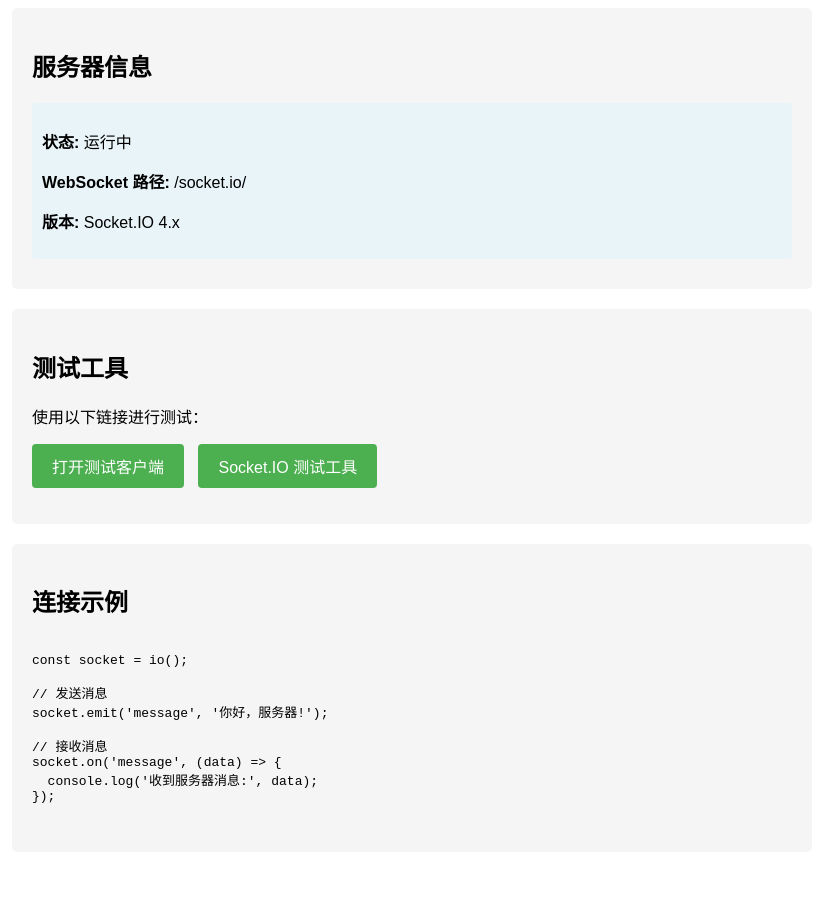
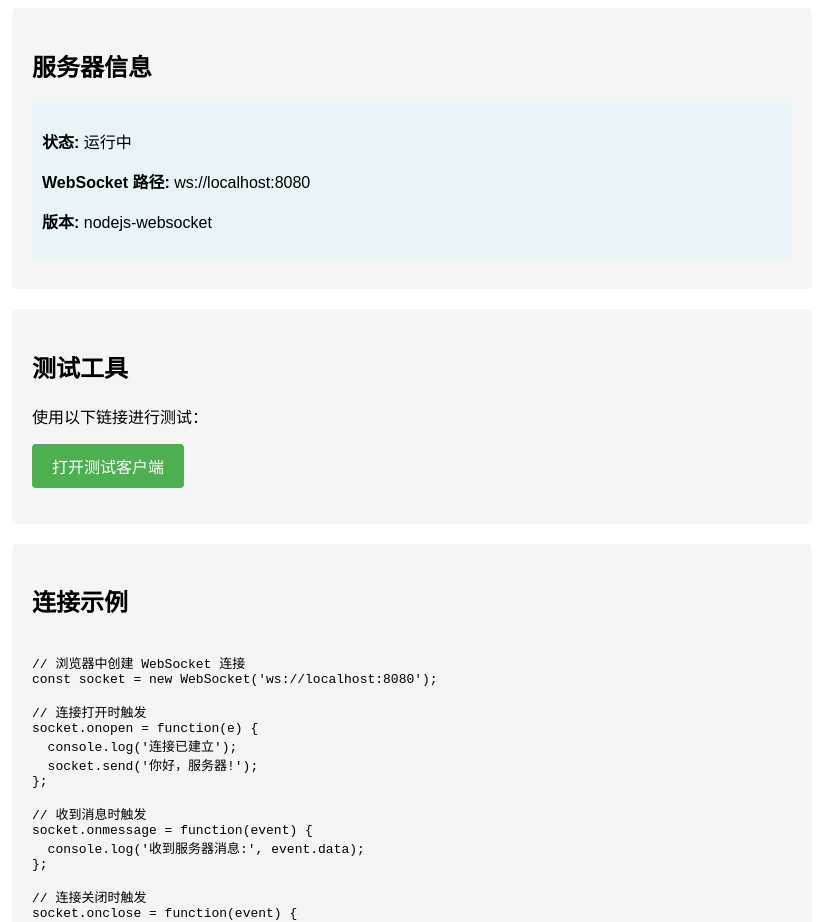
Before and after one commit to swjtumzx/tally-tool-websocket, a website: page index.html in a window 1280 px wide. Shown: the part 101-1023 px from the top of the page, without its empty margins (228-1051 px from the left). Before the commit the page ends 993 px from the top, so only its background shows below. Drawn offline with Linux system fonts and the light colour scheme.

Commit message:
使用原生ws

```diff
--- a/index.html
+++ b/index.html
@@ -3,7 +3,7 @@
   <head>
     <meta charset="UTF-8" />
     <meta name="viewport" content="width=device-width, initial-scale=1.0" />
-    <title>Socket.IO 示例</title>
+    <title>WebSocket 示例</title>
     <style>
       body {
         font-family: Arial, sans-serif;
@@ -40,14 +40,14 @@
   </head>
 
   <body>
-    <h1>Socket.IO 服务器已启动</h1>
+    <h1>WebSocket 服务器已启动</h1>
 
     <div class="box">
       <h2>服务器信息</h2>
       <div class="info">
         <p><strong>状态:</strong> 运行中</p>
-        <p><strong>WebSocket 路径:</strong> /socket.io/</p>
-        <p><strong>版本:</strong> Socket.IO 4.x</p>
+        <p><strong>WebSocket 路径:</strong> ws://localhost:8080</p>
+        <p><strong>版本:</strong> nodejs-websocket</p>
       </div>
     </div>
 
@@ -56,28 +56,40 @@
       <p>使用以下链接进行测试：</p>
       <p>
         <a href="/client.html" class="button">打开测试客户端</a>
-        <a
-          href="https://amritb.github.io/socketio-client-tool/"
-          target="_blank"
-          class="button"
-          >Socket.IO 测试工具</a
-        >
       </p>
     </div>
 
     <div class="box">
       <h2>连接示例</h2>
       <pre><code>
-const socket = io();
+// 浏览器中创建 WebSocket 连接
+const socket = new WebSocket('ws://localhost:8080');
 
-// 发送消息
-socket.emit('message', '你好，服务器!');
+// 连接打开时触发
+socket.onopen = function(e) {
+  console.log('连接已建立');
+  socket.send('你好，服务器!');
+};
 
-// 接收消息
-socket.on('message', (data) => {
-  console.log('收到服务器消息:', data);
-});
-    </code></pre>
+// 收到消息时触发
+socket.onmessage = function(event) {
+  console.log('收到服务器消息:', event.data);
+};
+
+// 连接关闭时触发
+socket.onclose = function(event) {
+  if (event.wasClean) {
+    console.log(`连接已关闭，代码=${event.code} 原因=${event.reason}`);
+  } else {
+    console.log('连接异常中断');
+  }
+};
+
+// 发生错误时触发
+socket.onerror = function(error) {
+  console.log(`WebSocket 错误: ${error.message}`);
+};
+      </code></pre>
     </div>
   </body>
 </html>
--- a/package.json
+++ b/package.json
@@ -1,7 +1,7 @@
 {
-  "name": "simple-socketio-server",
+  "name": "simple-websocket-server",
   "version": "1.0.0",
-  "description": "简单的 Socket.IO 服务器",
+  "description": "简单的 WebSocket 服务器",
   "main": "index.js",
   "scripts": {
     "start": "node index.js"
@@ -10,7 +10,7 @@
   "license": "Apache-2.0",
   "dependencies": {
     "express": "^4.17.1",
-    "socket.io": "^4.7.2"
+    "nodejs-websocket": "^1.7.2"
   },
   "engines": {
     "node": ">=12.0.0"
```
Also changed, not shown: index.js (+23 -24 lines).
